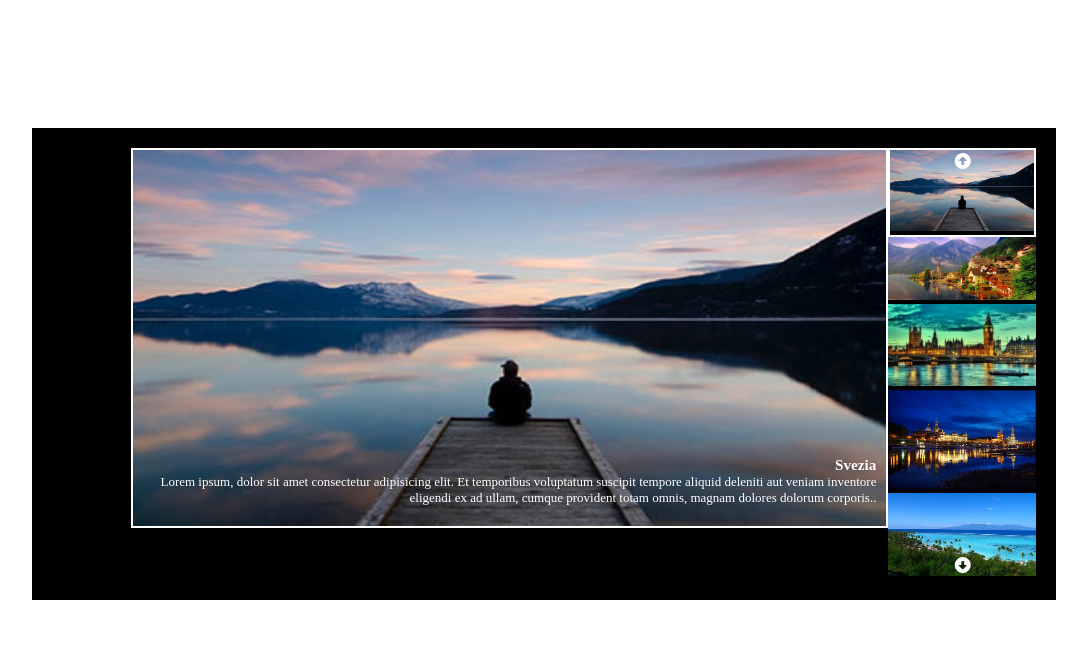
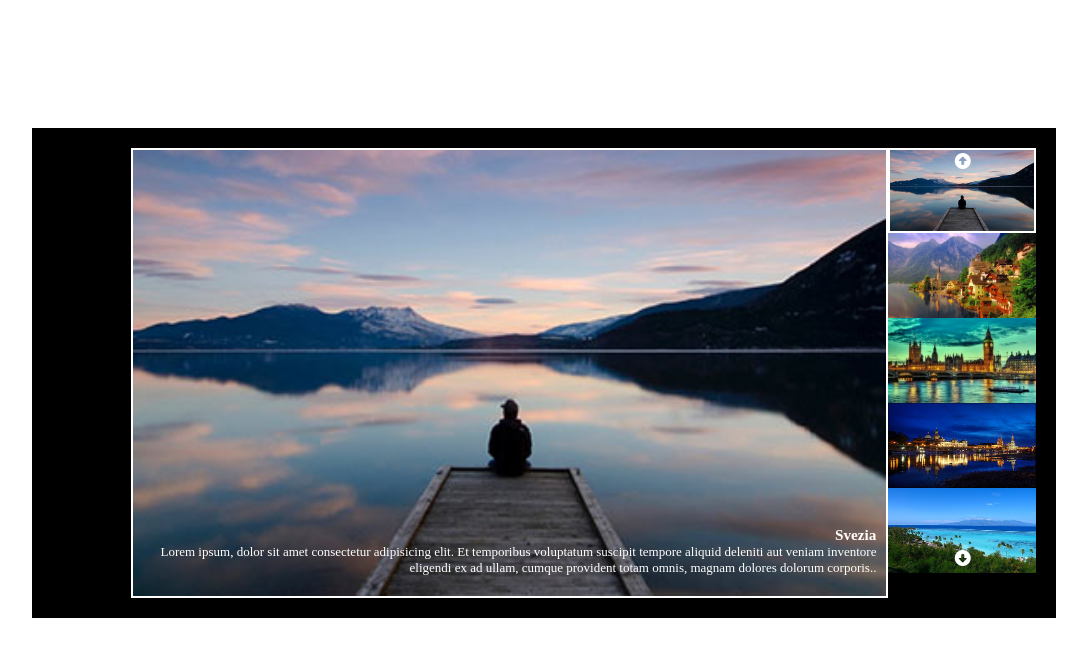
Before and after one commit to Passa69/js-array-carousel, a plain HTML site: page index.html in a window 1280 px wide. Shown: the whole page, without its empty margins (96-1183 px from the left). Drawn offline with Linux system fonts and the light colour scheme.

Commit message:
aggiustamento proporzioni

```diff
--- a/css/style.css
+++ b/css/style.css
@@ -23,7 +23,7 @@
     float: right;
     position: relative;
     width: 77%;
-    height: 380px;
+    height: 450px;
     display: none;
 }
 
@@ -50,8 +50,13 @@
 }
 
 /* contenuti */
+.thumb {
+    height: 85px;
+}
+
 .thumb > img {
     width: 100%;
+    height: 100%;
 }
 
 .prev {
```
Also changed, not shown: js/script.js (line endings or trailing spaces).
